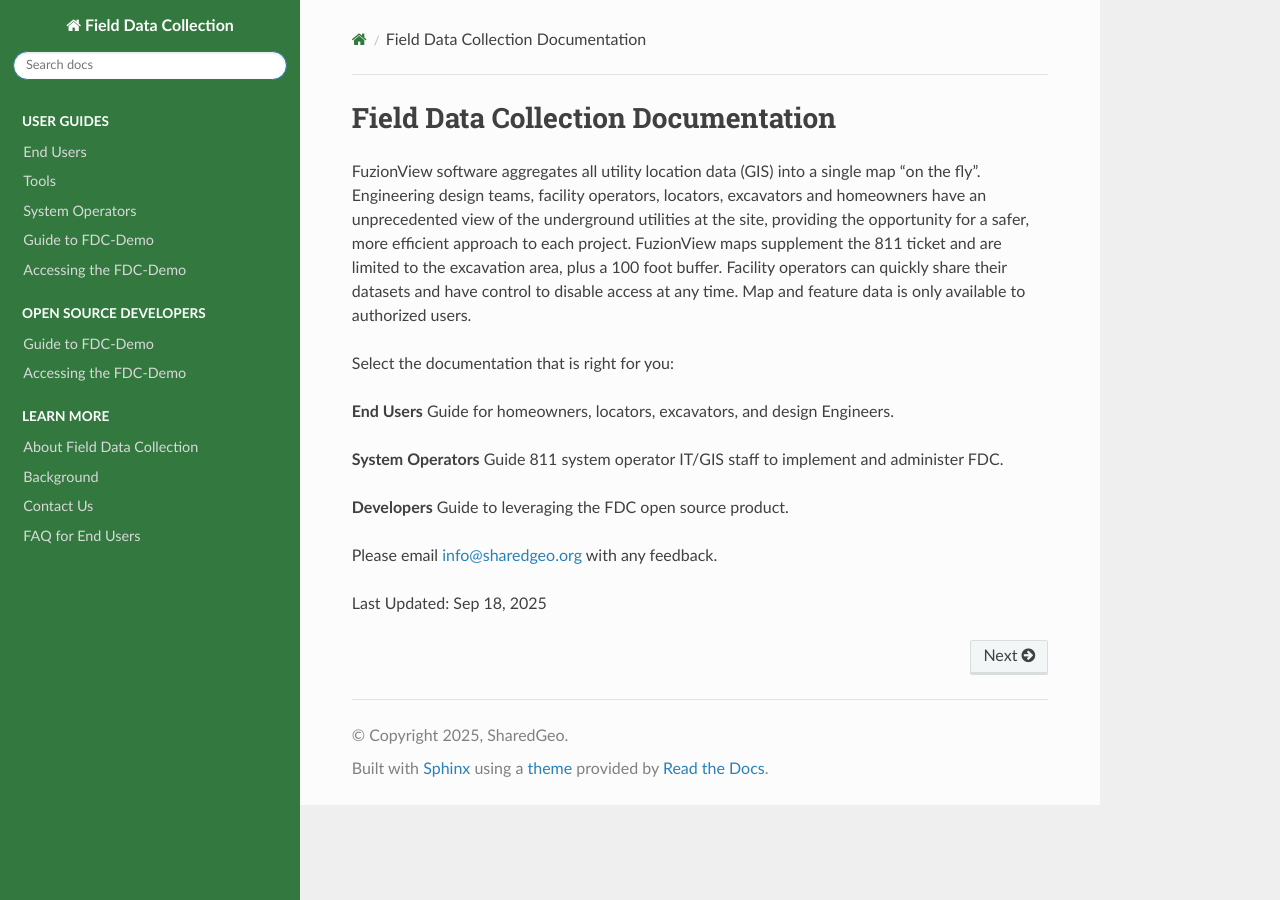
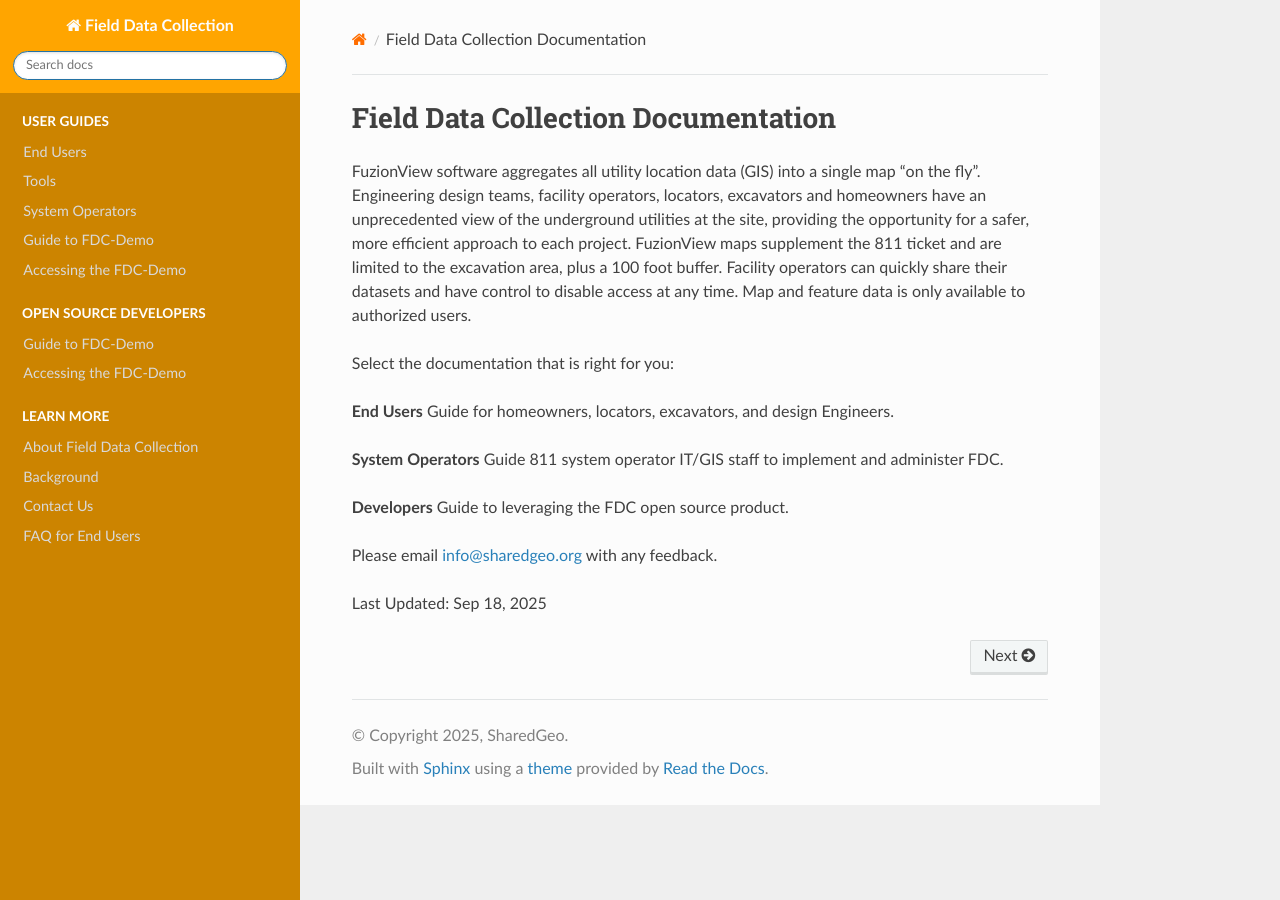
Before and after one commit to sharedgeo/FDC-Docs, a Sphinx documentation site: the page built from source/index.rst, in a window 1280 px wide. Built offline with Sphinx 7.4.7 and the Read the Docs theme 3.1.0, drawn with Linux system fonts in a browser that asks for light colours.

Commit message:
Some sample colors for FDC

```diff
--- a/source/_static/css/custom.css
+++ b/source/_static/css/custom.css
@@ -2,16 +2,16 @@
 
 /* Change the background color of the navigation header */
 .wy-side-nav-search {
-    background: #33793f; /* Replace with your desired color */
+    background: #FFA500; /* Orange*/
 }
 
 /* Change the background color of the main sidebar menu */
 .wy-nav-side {
-    background:#33793f; /* Dark green */
+    background:#CC8400 /* Brown */
 }
 
 .icon-home {
-    color: #33793f; /* Dark green */
+    color: #FF6D00; /* Safety Orange */
 }
 
 /* Change the text color of the left sidebar menu */
@@ -28,27 +28,27 @@
 /* Change the background color of the left sidebar menu sublevels*/
 
 .toctree-l2 {
-    background-color:#4ac06034; /* light green background */
+    background-color:#FFCEB8; /* light orange background */
 }
 
 /* Change the background and border color for the entire 'note' block */
 .admonition.note {
-    background-color: #4ac06034; /* Lighter green background */
+    background-color: #FFCEB8; /* light orange background */
 }
 
 /* Change the background color of the 'note' title */
 .admonition.note > .admonition-title {
-    background-color: #33793f;  /* dark green  */
+    background-color: #471700;  /* dark brown  */
 }
 
 /* Change the background and border color for the entire 'hint' block */
 .admonition.hint {
-    background-color: #E6E6FA /* Lighter lavendar background */
+    background-color: #FFAF8A /* Medium Orange background */
 }
 
 /* Change the background color of the 'note' title */
 .admonition.hint > .admonition-title {
-    background-color: #967BB6;  /* dark lavendar */
+    background-color: #471700;  /* dark brown  */
 }
 
 .lightbox-overlay {
```
